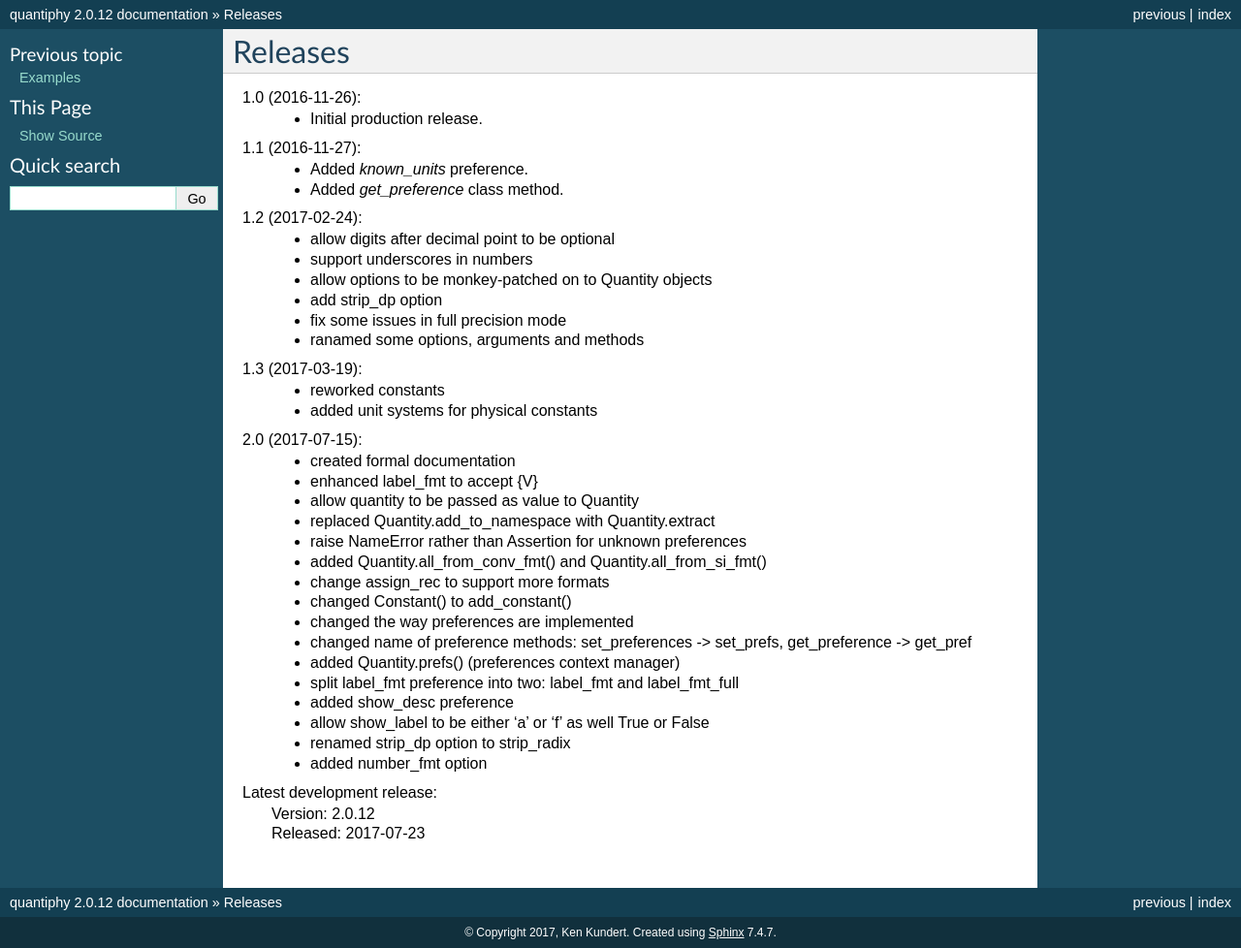
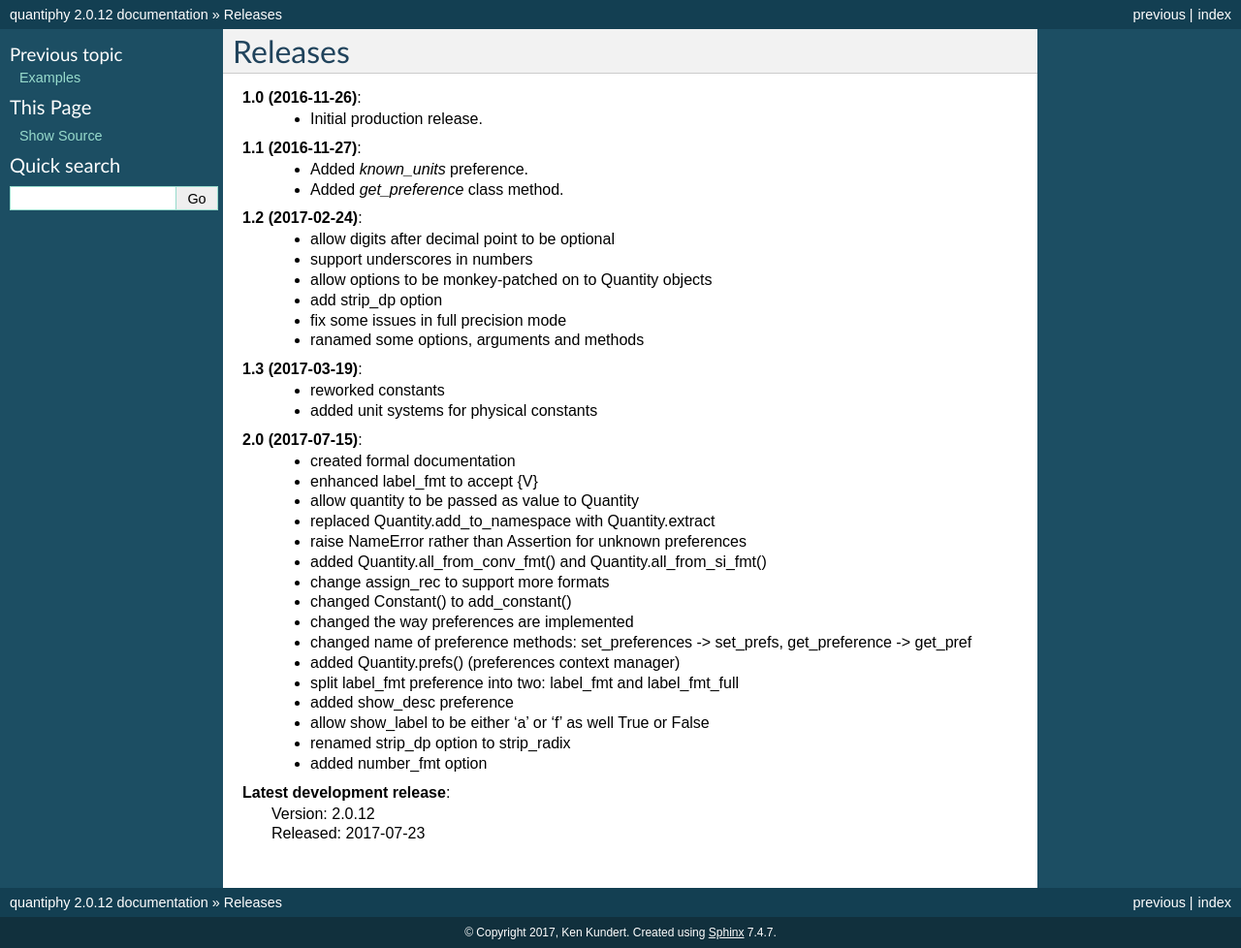
Before and after one commit to KenKundert/quantiphy, a Sphinx documentation site: the page built from doc/releases.rst, in a window 1280 px wide. Shown: the whole page at 97% size. Built offline with Sphinx 7.4.7, drawn with Linux system fonts in a browser that asks for light colours.

```diff
--- a/doc/releases.rst
+++ b/doc/releases.rst
@@ -1,14 +1,14 @@
 Releases
 ========
 
-1.0 (2016-11-26):
+**1.0 (2016-11-26)**:
     - Initial production release.
 
-1.1 (2016-11-27):
+**1.1 (2016-11-27)**:
     - Added *known_units* preference.
     - Added *get_preference* class method.
 
-1.2 (2017-02-24):
+**1.2 (2017-02-24)**:
     - allow digits after decimal point to be optional
     - support underscores in numbers
     - allow options to be monkey-patched on to Quantity objects
@@ -16,11 +16,11 @@ Releases
     - fix some issues in full precision mode
     - ranamed some options, arguments and methods
 
-1.3 (2017-03-19):
+**1.3 (2017-03-19)**:
     - reworked constants
     - added unit systems for physical constants
 
-2.0 (2017-07-15):
+**2.0 (2017-07-15)**:
     - created formal documentation
     - enhanced label_fmt to accept {V}
     - allow quantity to be passed as value to Quantity
@@ -40,6 +40,6 @@ Releases
     - added number_fmt option
 
 
-Latest development release:
+**Latest development release**:
     | Version: 2.0.12
     | Released: 2017-07-23
--- a/quantiphy.py
+++ b/quantiphy.py
@@ -292,7 +292,7 @@ MAPPINGS = {
     'M': 'e6',
     'K': 'e3',
     'k': 'e3',
-    '_': '',
+    '_': 'e0',
     'c': 'e-2',  # only available for input, not used in output
     'm': 'e-3',
     'u': 'e-6',
--- a/test_misc.py
+++ b/test_misc.py
@@ -113,7 +113,8 @@ def test_misc():
     assert Foo.get_pref('prec') == 4
     assert Foo.get_pref('full_prec') == 12
 
-
+    q = Quantity('1.8_V')
+    assert q.render(prec='full') == '1.8 V'
 
     with pytest.raises(ValueError):
         q = Quantity('x*y = z')
```
Also changed, not shown: doc/examples.rst (+4 -4 lines), doc/.static/css/custom.css (line endings or trailing spaces).
